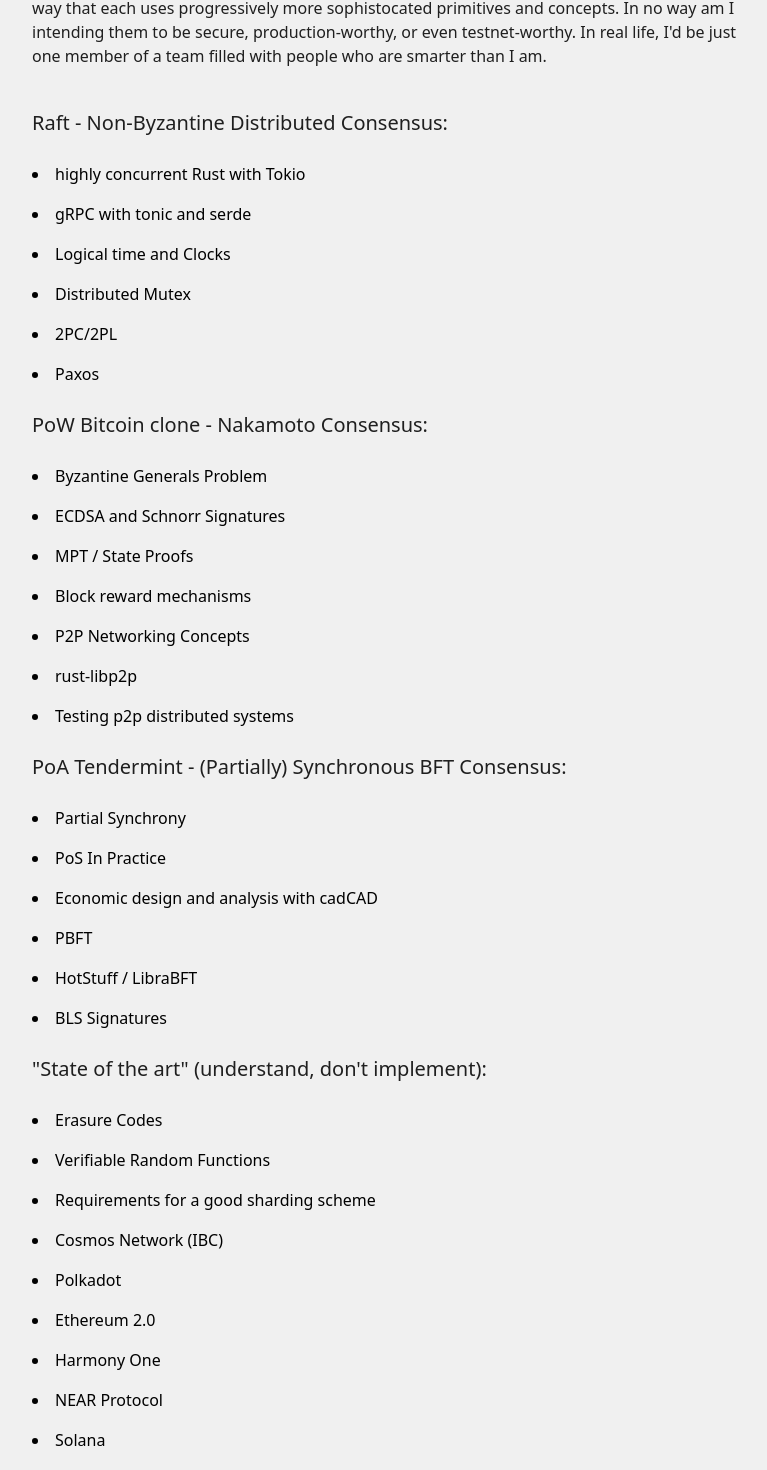
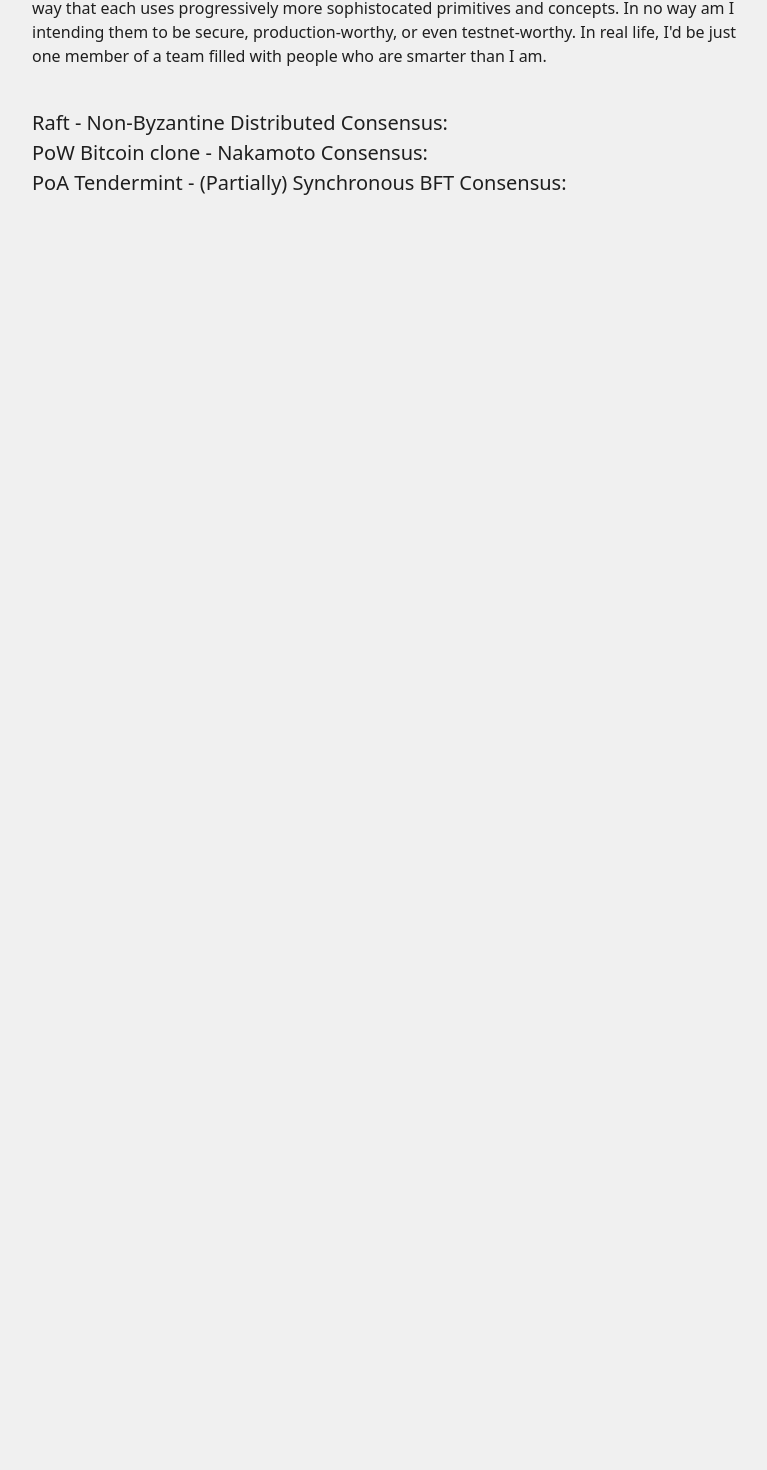
Before and after one commit to Sladuca/sladuca-website, a Next.js app: page /learning_layer_one in a window 1280 px wide. Shown: the part 1280-2750 px from the top of the page, without its empty margins (248-1015 px from the left). After the commit the page ends 1590 px from the top, so only its background shows below. Built offline with nearby package versions, Linux system fonts and the light colour scheme.

Commit message:
premature optimization is the root of all evil

```diff
--- a/pages/learning_layer_one.tsx
+++ b/pages/learning_layer_one.tsx
@@ -47,45 +47,8 @@
               </p>
               <div className="py-8">
                 <h6>Raft - Non-Byzantine Distributed Consensus:</h6>
-                <ul>
-                  <li>highly concurrent Rust with Tokio</li>
-                  <li>gRPC with tonic and serde</li>
-                  <li>Logical time and Clocks</li>
-                  <li>Distributed Mutex</li>
-                  <li>2PC/2PL</li>
-                  <li>Paxos</li>
-                </ul>
                 <h6>PoW Bitcoin clone - Nakamoto Consensus:</h6>
-                <ul>
-                  <li>Byzantine Generals Problem</li>
-                  <li>ECDSA and Schnorr Signatures</li>
-                  <li>MPT / State Proofs</li>
-                  <li>Block reward mechanisms</li>
-                  <li>P2P Networking Concepts</li>
-                  <li>rust-libp2p</li>
-                  <li>Testing p2p distributed systems</li>
-                </ul>
                 <h6>PoA Tendermint - (Partially) Synchronous BFT Consensus:</h6>
-                <ul>
-                  <li>Partial Synchrony</li>
-                  <li>PoS In Practice</li>
-                  <li>Economic design and analysis with cadCAD</li>
-                  <li>PBFT</li>
-                  <li>HotStuff / LibraBFT</li>
-                  <li>BLS Signatures</li>
-                </ul>
-                <h6>"State of the art" (understand, don't implement):</h6>
-                <ul>
-                  <li>Erasure Codes</li>
-                  <li>Verifiable Random Functions</li>
-                  <li>Requirements for a good sharding scheme</li>
-                  <li>Cosmos Network (IBC)</li>
-                  <li>Polkadot</li>
-                  <li>Ethereum 2.0</li>
-                  <li>Harmony One</li>
-                  <li>NEAR Protocol</li>
-                  <li>Solana</li>
-                </ul>
               </div>
             </div>
           </div>
```
